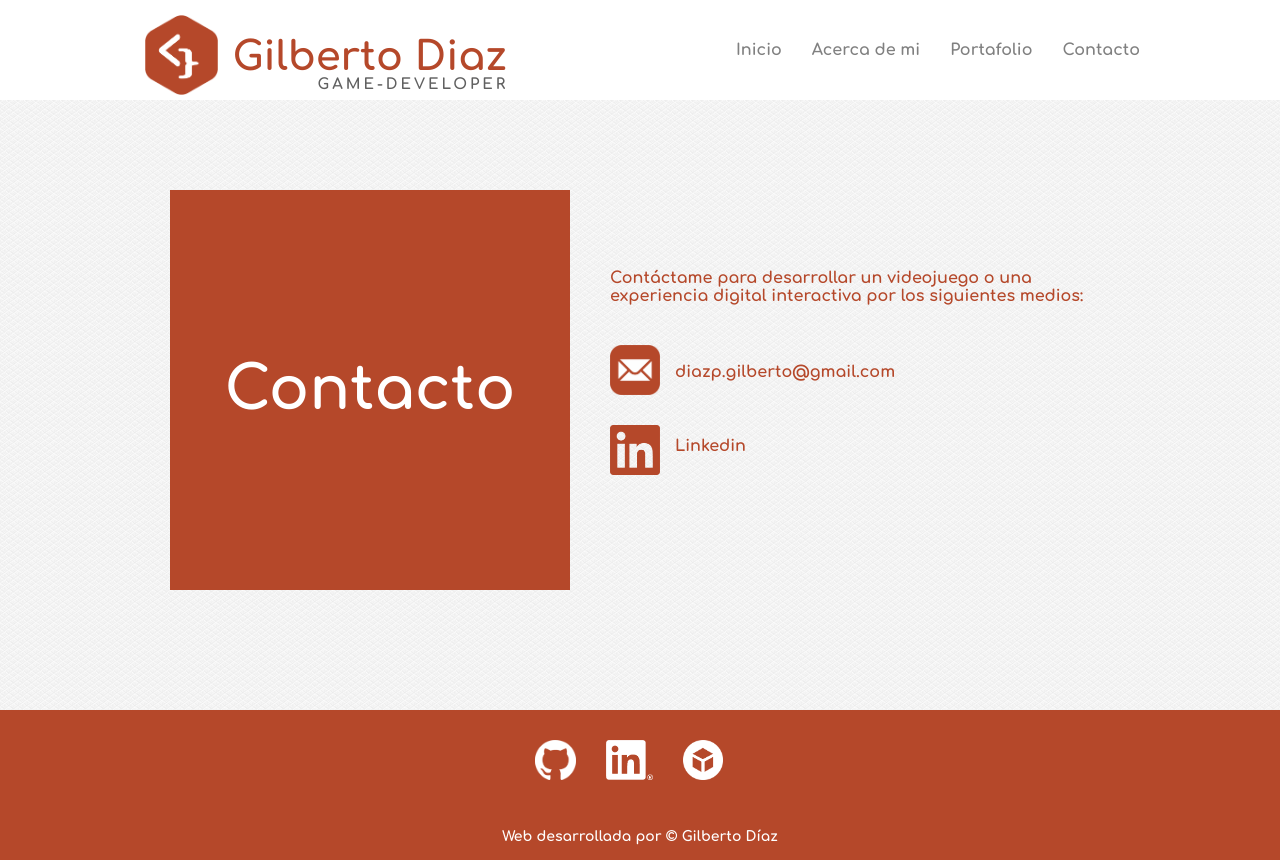
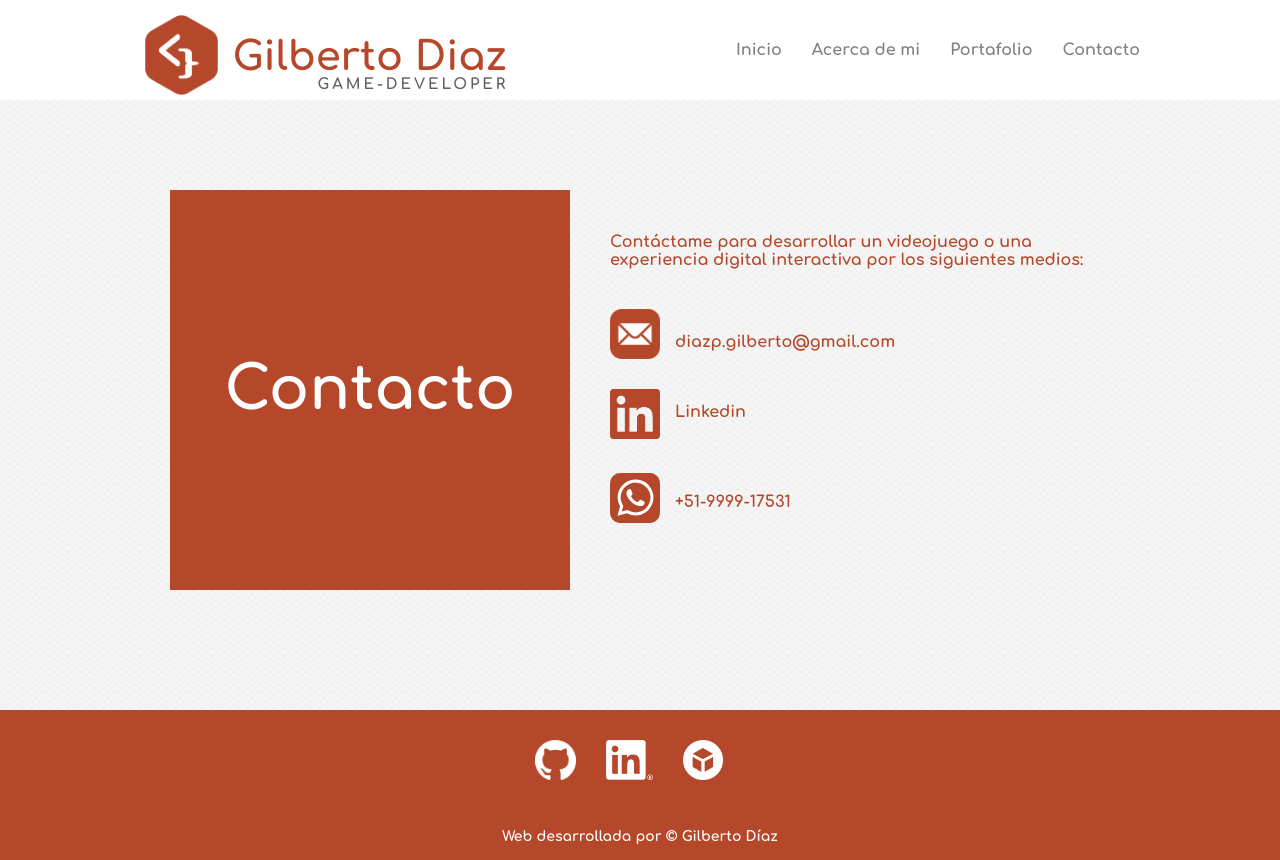
Before and after one commit to Gitbertod/miweb, a plain HTML site: page contacto.html in a window 1280 px wide. Drawn offline with Linux system fonts and the light colour scheme.

Commit message:
se agrego boton de whatsapp en contactos

```diff
--- a/contacto.html
+++ b/contacto.html
@@ -49,15 +49,52 @@
                         <a href="https://pe.linkedin.com/in/gilberto-d%C3%ADaz-pimentel-018a34165"><img
                                 src="img/logoLinkedinColor.png">
                         </a>
+
+                        <a href="https://wa.me/51999917531">
+                              <svg xmlns="http://www.w3.org/2000/svg" viewBox="0 0 243.96 243.96">
+                            <defs>
+                                <style>
+                                    .cls-1 {
+                                        isolation: isolate;
+                                    }
+
+                                    .cls-2 {
+                                        fill: #b5482a;
+                                    }
+
+                                    .cls-3 {
+                                        fill: #fff;
+                                    }
+                                </style>
+                            </defs>
+                            <title>Whatsapp</title>
+                            <g id="Capa_2" data-name="Capa 2">
+                                <g id="Layer_1" data-name="Layer 1">
+                                    <g class="cls-1">
+                                        <path id="SVGID" class="cls-2"
+                                            d="M243.94,182.05c0,1.34,0,4.24-.12,6.47a128.61,128.61,0,0,1-1.28,15.76,52.71,52.71,0,0,1-4.42,13.21,46.94,46.94,0,0,1-20.7,20.67,52.32,52.32,0,0,1-13.28,4.42c-3.18.65-10.2,1.07-15.64,1.26-2.24.08-5.13.12-6.46.12H61.91c-1.34,0-4.23,0-6.47-.13a128.61,128.61,0,0,1-15.76-1.28,52.63,52.63,0,0,1-13.2-4.42A47,47,0,0,1,5.8,217.42a52.32,52.32,0,0,1-4.42-13.28A128.92,128.92,0,0,1,.12,188.5C0,186.26,0,183.37,0,182L0,61.91c0-1.34,0-4.23.12-6.47C.34,50,.77,42.9,1.43,39.68a52.23,52.23,0,0,1,4.41-13.2A47,47,0,0,1,26.54,5.8,52.45,52.45,0,0,1,39.82,1.38,129.09,129.09,0,0,1,55.46.12C57.7,0,60.6,0,61.93,0L182.05,0c1.34,0,4.24,0,6.47.12,5.48.2,12.55.63,15.76,1.29a52.3,52.3,0,0,1,13.21,4.41,46.94,46.94,0,0,1,20.67,20.7,52.45,52.45,0,0,1,4.42,13.28c.65,3.19,1.07,10.2,1.26,15.64.08,2.24.12,5.14.12,6.47Z" />
+                                    </g>
+                                    <g id="logo">
+                                        <path class="cls-3"
+                                            d="M186.62,57.72A87.5,87.5,0,0,0,48.92,163.24L36.51,208.56,82.89,196.4A87.33,87.33,0,0,0,124.7,207h0A87.48,87.48,0,0,0,186.62,57.72ZM124.73,192.27h0a72.61,72.61,0,0,1-37-10.13L85,180.57l-27.52,7.21L64.86,161l-1.73-2.75a72.72,72.72,0,1,1,61.6,34.06Zm39.89-54.44c-2.19-1.09-12.94-6.38-14.94-7.11s-3.46-1.09-4.92,1.1-5.64,7.11-6.92,8.57-2.55,1.64-4.74.54a59.61,59.61,0,0,1-17.57-10.84A66.15,66.15,0,0,1,103.36,115c-1.27-2.19-.13-3.37,1-4.46s2.19-2.55,3.28-3.83a14.81,14.81,0,0,0,2.19-3.65,4,4,0,0,0-.18-3.82c-.55-1.1-4.92-11.85-6.74-16.23S99.29,79.28,98,79.21s-2.73-.08-4.19-.08a8,8,0,0,0-5.83,2.74c-2,2.18-7.65,7.47-7.65,18.23s7.83,21.14,8.92,22.6,15.42,23.53,37.35,33A125.65,125.65,0,0,0,139,160.3a30.06,30.06,0,0,0,13.77.87c4.2-.63,12.93-5.29,14.75-10.39s1.82-9.48,1.28-10.39S166.8,138.93,164.62,137.83Z" />
+                                    </g>
+                                </g>
+                            </g>
+                        </svg>
+                        </a>
+
                     </div>
                     <div id="infoRedes">
                         <ul id="listaContactos">
                             <li>
-                                <p>diazp.gilberto@gmail.com</p>
+                                <a href="mailto: diazp.gilberto@gmail.com">diazp.gilberto@gmail.com</a>
                             </li>
                             <li>
                                 <a class="contactoTexto"
                                     href="https://pe.linkedin.com/in/gilberto-d%C3%ADaz-pimentel-018a34165">Linkedin</a>
+                            </li>
+                            <li>
+                                <a href="https://wa.me/51999917531">+51-9999-17531</a>
                             </li>
                         </ul>
                     </div>
--- a/css/style.css
+++ b/css/style.css
@@ -388,8 +388,11 @@ footer {
     font-style: normal;
     text-decoration: none;
     margin-left: 15px;
-    margin-bottom: 40px;
+    margin-bottom: 20px;
 
+}
+#listaContactos li:last-child{
+    margin-top: 40px; ;
 }
 
 #listaContactos li p {
```
Also changed, not shown: img/wspLogo.svg (added).
